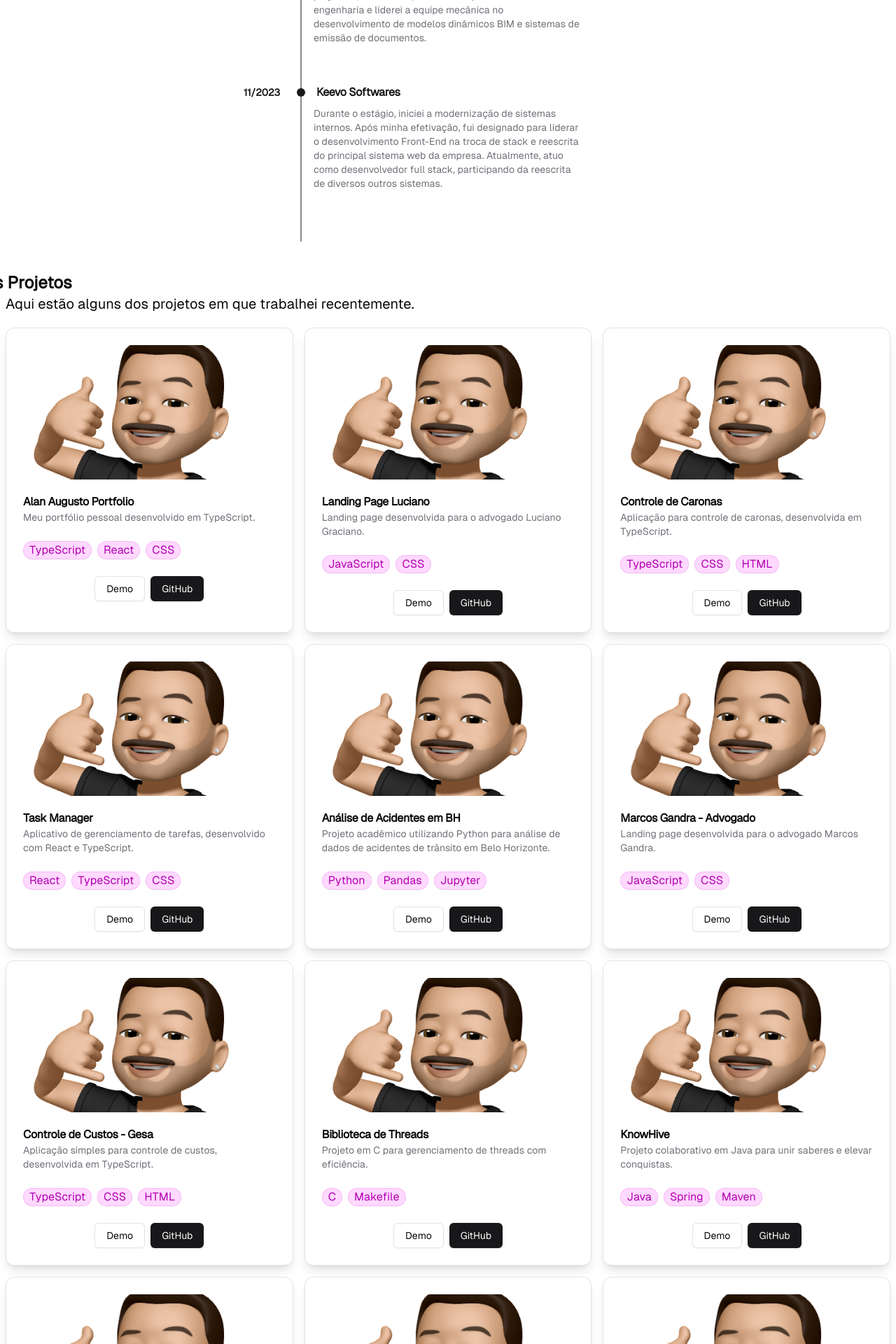
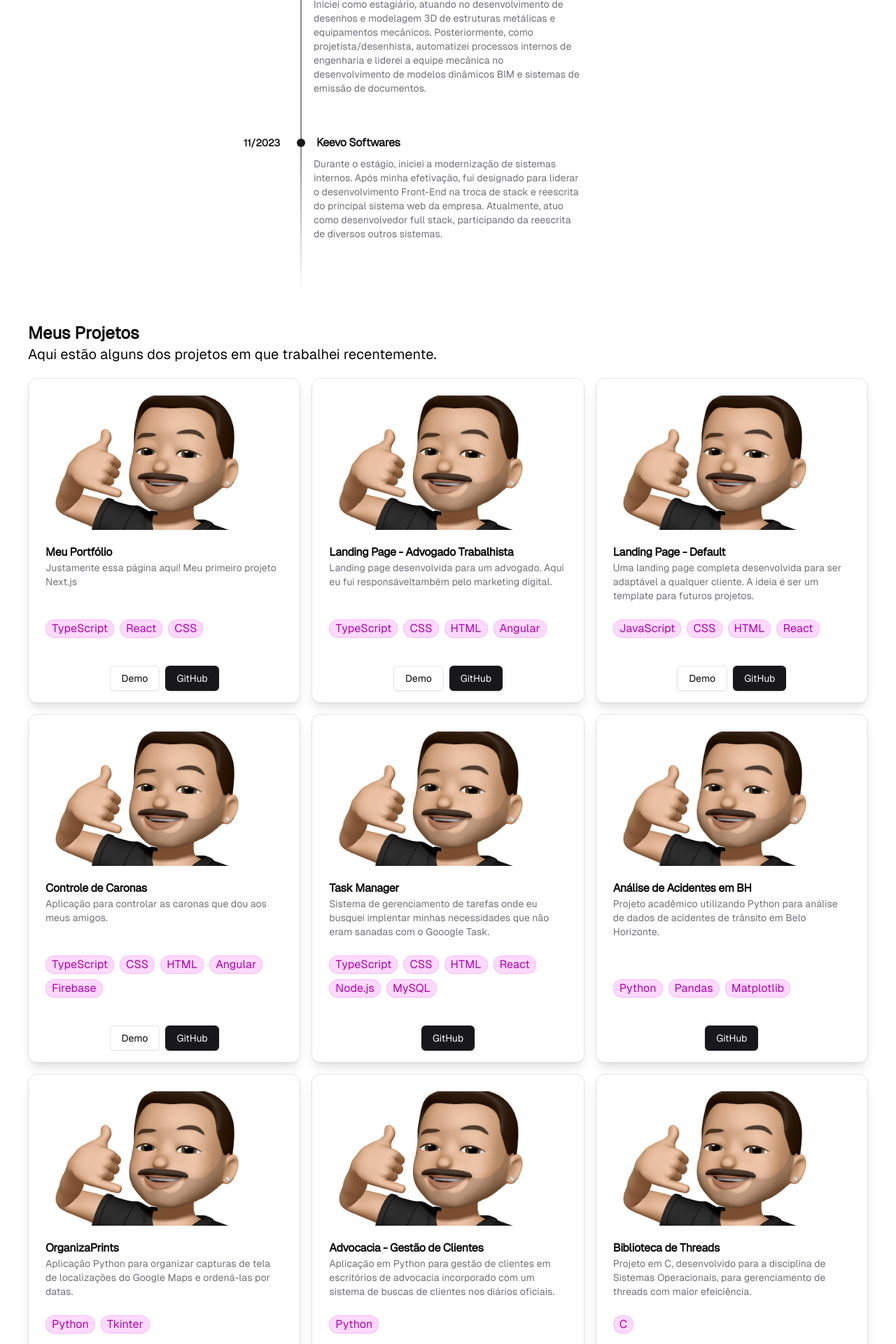
Before and after one commit to Alan-Augusto/alan-augusto-portifolio, a Next.js app in the folder nextjs/portifolio-alan-augusto/: page / in a window 1280 px wide. Shown: the part 860-2780 px from the top of the page at 70% size. Built offline with nearby package versions, Linux system fonts and the light colour scheme.

Commit message:
ajustes finos de layout e projetos 🦄

```diff
--- a/nextjs/portifolio-alan-augusto/src/app/globals.css
+++ b/nextjs/portifolio-alan-augusto/src/app/globals.css
@@ -95,4 +95,21 @@
   background-size: 40px 40px;
   background-position: -19px -19px;
 
+  overflow: auto !important;
+
 }
+
+/* Minimalist scrollbar */
+::-webkit-scrollbar {
+  width: 8px;
+}
+
+::-webkit-scrollbar-track {
+  background: hsl(var(--background));
+}
+
+::-webkit-scrollbar-thumb {
+  background-color: hsl(var(--foreground));
+  border-radius: 10px;
+  border: 2px solid hsl(var(--background));
+}
--- a/nextjs/portifolio-alan-augusto/src/app/page.tsx
+++ b/nextjs/portifolio-alan-augusto/src/app/page.tsx
@@ -7,8 +7,7 @@
 export default function Home() {
   return (
     <div>
-      <main className="flex flex-col items-center p-2 w-full">
-        <ModeToggle/>
+      <main className="flex flex-col items-center p-0 w-full">
         <Header/>
         <AboutMe/>
         <Experiences/>
--- a/nextjs/portifolio-alan-augusto/src/components/about-me.tsx
+++ b/nextjs/portifolio-alan-augusto/src/components/about-me.tsx
@@ -6,8 +6,8 @@
 
 const AboutMe: React.FC = () => {
     return (
-        <section id="about-me" className="p-4">
-            <div className="flex flex-col md:flex-row items-center justify-center space-y-4 md:space-x-4 w-full ">
+        <section id="about-me" className="p-10 mt-10">
+            <div className="flex flex-col md:flex-row items-center justify-center space-y-4 md:space-x-4 w-full p-2 md:p-5 pt-10 ">
                 <Avatar className="w-24 h-24">
                     <AvatarImage src={profileImage.src} alt="Foto de perfil" />
                     <AvatarFallback>AA</AvatarFallback>
--- a/nextjs/portifolio-alan-augusto/src/components/experiences.tsx
+++ b/nextjs/portifolio-alan-augusto/src/components/experiences.tsx
@@ -1,7 +1,7 @@
 "use client";
 
 import React from "react";
-import { Timeline, TimelineConnector, TimelineContent, TimelineDescription, TimelineHeader, TimelineIcon, TimelineItem, TimelineTime, TimelineTitle } from "./ui/timeline";
+import { Timeline, TimelineConnector, TimelineContent, TimelineDescription, TimelineHeader, TimelineIcon, TimelineItem, TimelineLastConnector, TimelineTime, TimelineTitle } from "./ui/timeline";
 import { experiences } from "@/data/experiences.data";
 
 
@@ -20,7 +20,8 @@
 				<Timeline>
 					{items.map((item, index) => (
 						<TimelineItem key={index}>
-							<TimelineConnector />
+							{index != items.length-1 && <TimelineConnector />}
+							{index == items.length-1 && <TimelineLastConnector />}
 							<TimelineHeader>
 								<TimelineTime>{item.startdate}</TimelineTime>
 								<TimelineIcon />
--- a/nextjs/portifolio-alan-augusto/src/components/mode-toggle.tsx
+++ b/nextjs/portifolio-alan-augusto/src/components/mode-toggle.tsx
@@ -17,7 +17,7 @@
 
   return (
     <DropdownMenu>
-      <DropdownMenuTrigger asChild>
+      <DropdownMenuTrigger asChild className="border-none shadow-none">
         <Button variant="outline" size="icon">
           <SunIcon className="h-[1.2rem] w-[1.2rem] rotate-0 scale-100 transition-all dark:-rotate-90 dark:scale-0" />
           <MoonIcon className="absolute h-[1.2rem] w-[1.2rem] rotate-90 scale-0 transition-all dark:rotate-0 dark:scale-100" />
--- a/nextjs/portifolio-alan-augusto/src/components/projects.tsx
+++ b/nextjs/portifolio-alan-augusto/src/components/projects.tsx
@@ -7,13 +7,13 @@
 
 const ProjectsList = () => {
     return (
-        <div className="mt-10">
-            <h2 className="text-2xl font-bold md:-translate-x-[4rem] translate-x-0">Meus Projetos</h2>
+        <div className="m-10 mt-10">
+            <h2 className="text-2xl font-bold">Meus Projetos</h2>
             <h3 className="text-xl font-normal mb-5">Aqui estão alguns dos projetos em que trabalhei recentemente.</h3>
 
             <div className="grid grid-cols-1 md:grid-cols-2 lg:grid-cols-3 gap-4">
             {projectsData.map((project) => (
-                <Card key={project.id} className="shadow-lg">
+                <Card key={project.id} className="shadow-lg flex flex-col h-full">
                 <CardHeader>
                     <Image
                     src={project.image || "/default-image.png"}
@@ -23,17 +23,17 @@
                     className="object-cover w-full h-48"
                     />
                 </CardHeader>
-                <CardContent>
+                <CardContent className="flex-grow">
                     <CardTitle className="mb-1">{project.name}</CardTitle>
                     <CardDescription>{project.description}</CardDescription>
                 </CardContent>
-                <CardFooter className="flex gap-2 ">
+                <CardFooter className="flex flex-wrap gap-2 mb-4 mt-0">
                     {project.technologies.map((tech) => (
                     <Chip key={tech} text={tech} color={"#FF00FF"} />
                     ))}
                 </CardFooter>
-                <CardFooter className="flex gap-2 justify-center">
-                    <Button variant="outline" onClick={() => window.open(project.link)}>Demo</Button>
+                <CardFooter className="flex gap-2 justify-center mt-auto pb-4">
+                    {project.link && <Button variant="outline" onClick={() => window.open(project.link)}>Demo</Button>}
                     <Button onClick={() => window.open(project.git)}>GitHub</Button>
                 </CardFooter>
                 </Card>
--- a/nextjs/portifolio-alan-augusto/src/components/ui/timeline.tsx
+++ b/nextjs/portifolio-alan-augusto/src/components/ui/timeline.tsx
@@ -91,6 +91,21 @@
 ));
 TimelineConnector.displayName = "TimelineConnector";
 
+const TimelineLastConnector = React.forwardRef<
+	HTMLDivElement,
+	React.HTMLAttributes<HTMLDivElement>
+>(({ className, ...props }, ref) => (
+	<div
+		ref={ref}
+		className={cn(
+			"absolute top-[5px] left-[30px] -translate-x-1/2 translate-y-2 h-full w-px bg-gradient-to-b from-primary to-transparent",
+			className,
+		)}
+		{...props}
+	/>
+));
+TimelineLastConnector.displayName = "TimelineLastConnector";
+
 const TimelineHeader = React.forwardRef<
 	HTMLDivElement,
 	React.HTMLAttributes<HTMLDivElement>
@@ -159,6 +174,7 @@
 	Timeline,
 	TimelineItem,
 	TimelineConnector,
+	TimelineLastConnector,
 	TimelineHeader,
 	TimelineTitle,
 	TimelineIcon,
--- a/nextjs/portifolio-alan-augusto/src/data/projects.data.ts
+++ b/nextjs/portifolio-alan-augusto/src/data/projects.data.ts
@@ -1,112 +1,82 @@
+import { link } from 'fs';
 import profileImage from '../assets/profile.png';
 
 export const projectsData = [
     {
         id: 1,
-        name: "Alan Augusto Portfolio",
+        name: "Meu Portfólio",
         image: profileImage,
-        description: "Meu portfólio pessoal desenvolvido em TypeScript.",
+        description: "Justamente essa página aqui! Meu primeiro projeto Next.js",
         technologies: ["TypeScript", "React", "CSS"],
         git: "https://github.com/alan-augusto/alan-augusto-portifolio",
-        link: "https://alan-augusto-portifolio.com"
+        link: "https://alan-augusto-portifolio.vercel.app"
     },
     {
         id: 2,
-        name: "Landing Page Luciano",
+        name: "Landing Page - Advogado Trabalhista",
         image: profileImage,
-        description: "Landing page desenvolvida para o advogado Luciano Graciano.",
-        technologies: ["JavaScript", "CSS"],
+        description: "Landing page desenvolvida para um advogado. Aqui eu fui responsáveltambém pelo marketing digital.",
+        technologies: ["TypeScript", "CSS", "HTML", "Angular"],
         git: "https://github.com/alan-augusto/LandingPage-Luciano",
         link: "https://lucianograciano.com.br"
+    },
+    {
+        id: 6,
+        name: "Landing Page - Default",
+        image: profileImage,
+        description: "Uma landing page completa desenvolvida para ser adaptável a qualquer cliente. A ideia é ser um template para futuros projetos.",
+        technologies: ["JavaScript", "CSS", "HTML", "React"],
+        git: "https://github.com/Alan-Augusto/LandingPage-Default",
+        link: "https://landing-page-default-sigma.vercel.app/"
     },
     {
         id: 3,
         name: "Controle de Caronas",
         image: profileImage,
-        description: "Aplicação para controle de caronas, desenvolvida em TypeScript.",
-        technologies: ["TypeScript", "CSS", "HTML"],
+        description: "Aplicação para controlar as caronas que dou aos meus amigos.",
+        technologies: ["TypeScript", "CSS", "HTML", "Angular", "Firebase"],
         git: "https://github.com/alan-augusto/Controle-de-Caronas",
-        link: "https://controle-caronas.com"
+        link: "https://controle-de-caronas.vercel.app/"
     },
     {
         id: 4,
         name: "Task Manager",
         image: profileImage,
-        description: "Aplicativo de gerenciamento de tarefas, desenvolvido com React e TypeScript.",
-        technologies: ["React", "TypeScript", "CSS"],
-        git: "https://github.com/alan-augusto/TodoList",
-        link: "https://taskmanager.com"
+        description: "Sistema de gerenciamento de tarefas onde eu busquei implentar minhas necessidades que não eram sanadas com o Gooogle Task.",
+        technologies: ["TypeScript", "CSS", "HTML", "React", "Node.js", "MySQL"],
+        git: "https://github.com/alan-augusto/TodoList"
     },
     {
         id: 5,
         name: "Análise de Acidentes em BH",
         image: profileImage,
         description: "Projeto acadêmico utilizando Python para análise de dados de acidentes de trânsito em Belo Horizonte.",
-        technologies: ["Python", "Pandas", "Jupyter"],
+        technologies: ["Python", "Pandas", "Matplotlib"],
         git: "https://github.com/alan-augusto/UFMG-CS-AcidentesEmBH",
-        link: "https://accidents-analysis.com"
     },
     {
-        id: 6,
-        name: "Marcos Gandra - Advogado",
+        id: 10,
+        name: "OrganizaPrints",
         image: profileImage,
-        description: "Landing page desenvolvida para o advogado Marcos Gandra.",
-        technologies: ["JavaScript", "CSS"],
-        git: "https://github.com/alan-augusto/MarcosGandra-Advogado",
-        link: "https://marcosgandra.com.br"
+        description: "Aplicação Python para organizar capturas de tela de localizações do Google Maps e ordená-las por datas.",
+        technologies: ["Python", "Tkinter"],
+        git: "https://github.com/alan-augusto/OrganizaPrints",
+        link: "https://www.linkedin.com/posts/alan-augusto-09671519a_produtividade-advogados-organizaaexaetodeprovas-activity-7115043655979085824-CTeT?utm_source=share&utm_medium=member_desktop"
     },
     {
-        id: 7,
-        name: "Controle de Custos - Gesa",
+        id: 12,
+        name: "Advocacia - Gestão de Clientes",
         image: profileImage,
-        description: "Aplicação simples para controle de custos, desenvolvida em TypeScript.",
-        technologies: ["TypeScript", "CSS", "HTML"],
-        git: "https://github.com/alan-augusto/Controle-De-Custos-Gesa",
-        link: "https://controledecustos.com"
+        description: "Aplicação em Python para gestão de clientes em escritórios de advocacia incorporado com um sistema de buscas de clientes nos diários oficiais.",
+        technologies: ["Python"],
+        git: "https://github.com/alan-augusto/Advocacia-GestaoClientes",
     },
     {
         id: 8,
         name: "Biblioteca de Threads",
         image: profileImage,
-        description: "Projeto em C para gerenciamento de threads com eficiência.",
-        technologies: ["C", "Makefile"],
+        description: "Projeto em C, desenvolvido para a disciplina de Sistemas Operacionais, para gerenciamento de threads com maior efeiciência.",
+        technologies: ["C"],
         git: "https://github.com/alan-augusto/BibliotecaThreads",
-        link: "https://threads-library.com"
     },
-    {
-        id: 9,
-        name: "KnowHive",
-        image: profileImage,
-        description: "Projeto colaborativo em Java para unir saberes e elevar conquistas.",
-        technologies: ["Java", "Spring", "Maven"],
-        git: "https://github.com/alan-augusto/KnowHive",
-        link: "https://knowhive.com"
-    },
-    {
-        id: 10,
-        name: "OrganizaPrints",
-        image: profileImage,
-        description: "Aplicação Python para organizar capturas de tela de maneira eficiente.",
-        technologies: ["Python", "Tkinter"],
-        git: "https://github.com/alan-augusto/OrganizaPrints",
-        link: "https://organizeprints.com"
-    },
-    {
-        id: 11,
-        name: "E-commerce Platform",
-        image: profileImage,
-        description: "Plataforma de comércio eletrônico desenvolvida com Next.js e Tailwind CSS.",
-        technologies: ["Next.js", "TypeScript", "Tailwind CSS"],
-        git: "https://github.com/alan-augusto/e-commerce-platform",
-        link: "https://ecommerceplatform.com"
-    },
-    {
-        id: 12,
-        name: "Advocacia Gestão de Clientes",
-        image: profileImage,
-        description: "Aplicação em Python para gestão de clientes em escritórios de advocacia.",
-        technologies: ["Python", "Django"],
-        git: "https://github.com/alan-augusto/Advocacia-GestaoClientes",
-        link: "https://gestaodeclientes.com"
-    }
 ];
```
Also changed, not shown: nextjs/portifolio-alan-augusto/src/components/header.tsx (+28 -11 lines).
